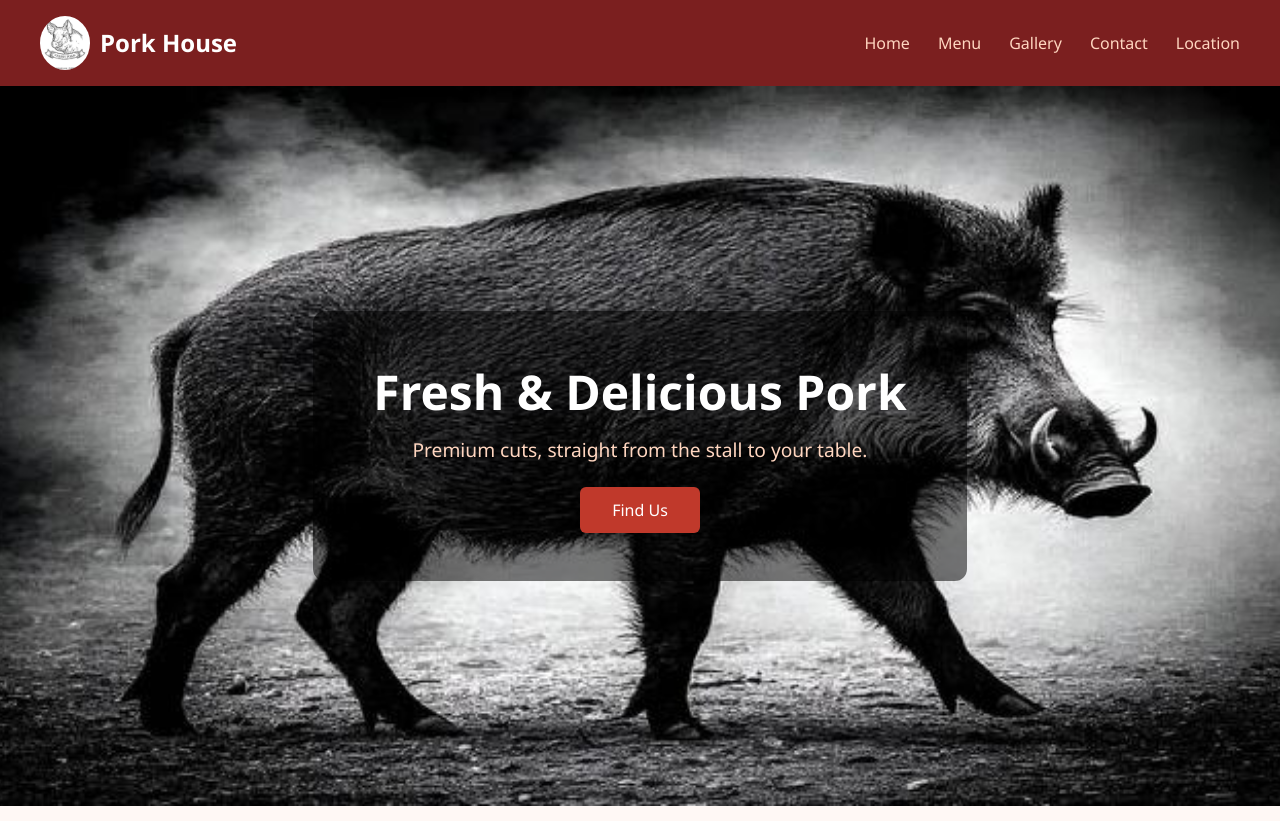
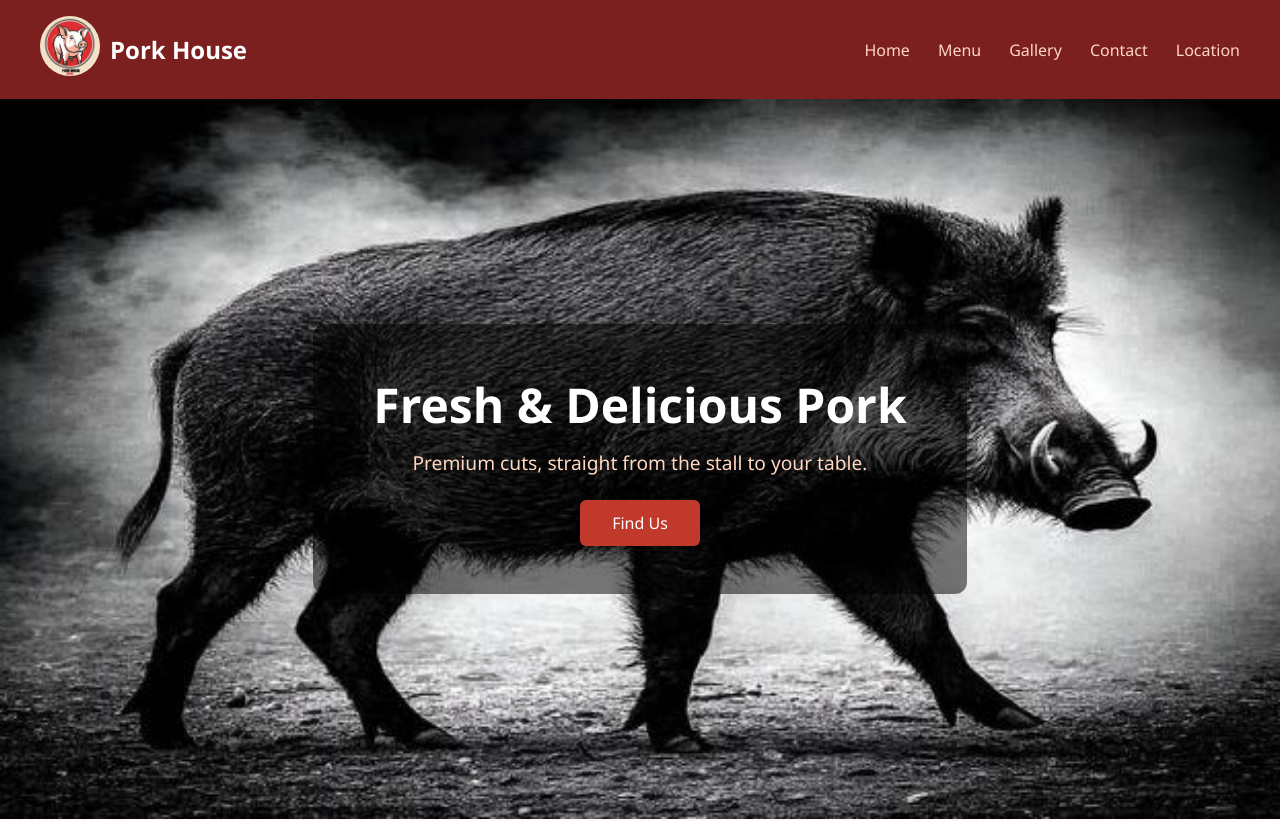
Before and after one commit to vedanthcy46/pork-house, a plain HTML site: page index.html in a window 1280 px wide. Shown: the top 821 px of the page. Drawn offline with Linux system fonts and the light colour scheme.

Commit message:
Changed Logo of Website

```diff
--- a/index.html
+++ b/index.html
@@ -6,13 +6,16 @@
   <meta name="viewport" content="width=device-width, initial-scale=1.0" />
   <title>Pork House</title>
   <link rel="stylesheet" href="styles.css" />
+  <link rel="icon" href="./images/pork-house-logo.png" type="image/png">
+
 </head>
 
 <body>
 
   <!-- Navbar -->
   <nav class="navbar">
-    <div class="logo"><img src="./images/pork_image.jpeg" alt="appLogo" class="app-logo" />
+    <div class="logo">
+      <a href="#"><img src="./images/pork-house-logo.png" alt="appLogo" class="app-logo" /></a>
       <p class="text">Pork House</p>
     </div>
     <ul>
--- a/styles.css
+++ b/styles.css
@@ -11,7 +11,7 @@ body {
 }
 
 .app-logo {
-  width: 50px;
+  width: 60px;
   border-radius: 50%;
 }
 .logo{
```
Also changed, not shown: images/pork-house-logo.png (added), images/pork-logo.png (added).
